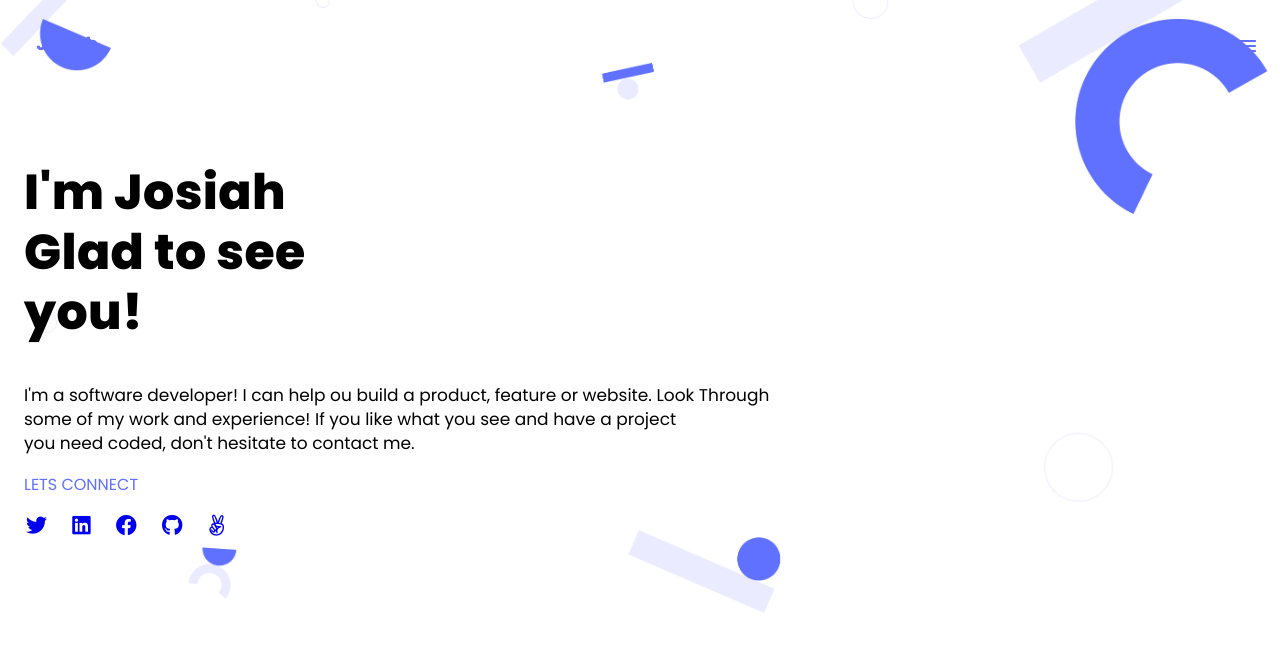
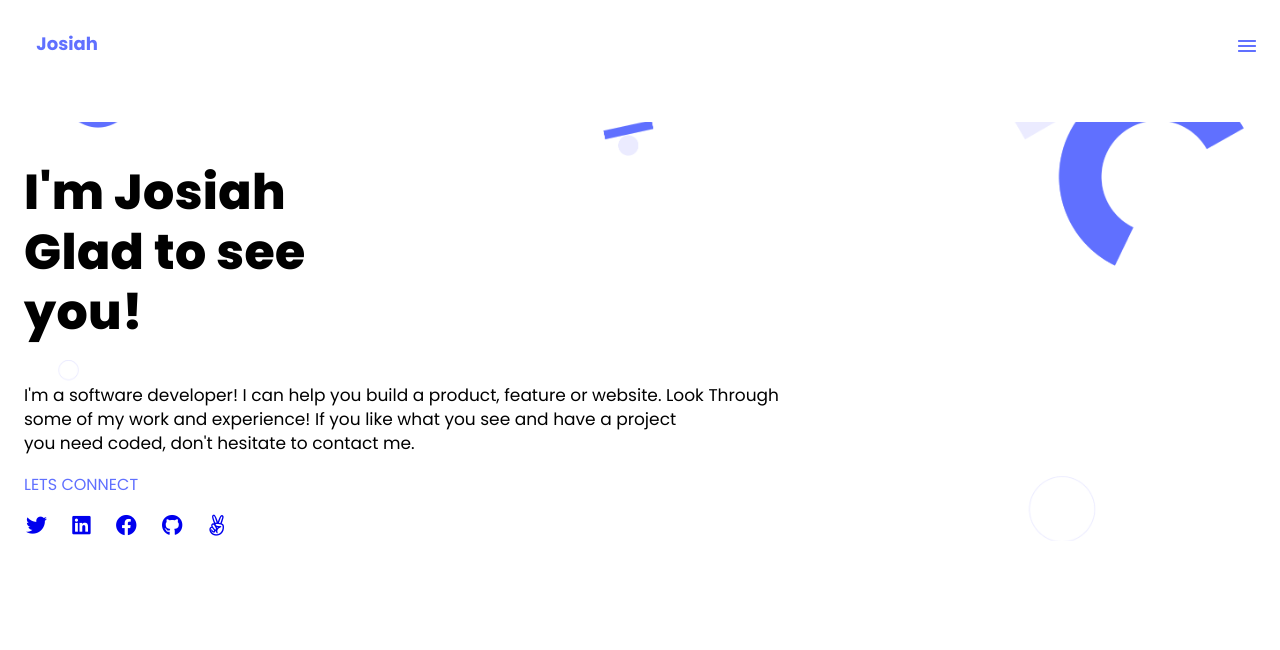
Before and after one commit to josman227/Portfolio-Project, a plain HTML site: page index.html in a window 1280 px wide. Drawn offline with Linux system fonts and the light colour scheme.

Commit message:
Update html and css files

```diff
--- a/index.html
+++ b/index.html
@@ -19,7 +19,7 @@
     <section class="bio-section">
         <div class="bio">
             <h1 class="bio-header">I'm Josiah <br>Glad to see<br> you!</h1>
-            <p class="bio-text">I'm a software developer! I can help ou build a product, feature or website. Look Through
+            <p class="bio-text">I'm a software developer! I can help you build a product, feature or website. Look Through
             <br>some of my work and experience! If you like what you see and have a project<br> you need coded, don't hesitate to contact me.</p>
             <p class="connect">lets connect</p>
         </div>
--- a/style.css
+++ b/style.css
@@ -6,16 +6,16 @@ body {
   font-family: 'Poppins', sans-serif;
   display: flex;
   flex-direction: column;
-  background-image: url(img/backg.png);
-  background-position: center;
-  background-repeat: no-repeat;
-  background-size: cover;
+  background-color: #fff;
 }
 
 .bio-section {
   margin-top: 5%;
   display: flex;
   flex-direction: column;
+  background-image: url(img/backg.png);
+  background-size: cover;
+  background-position: center;
 }
 
 .header {
@@ -86,7 +86,7 @@ body {
 
 .connect-icons i:hover {
   font-size: 19px;
-  transition: 1s;
+  transition: 1s ease-in-out;
   cursor: pointer;
   color: #6070ff;
 }
```
